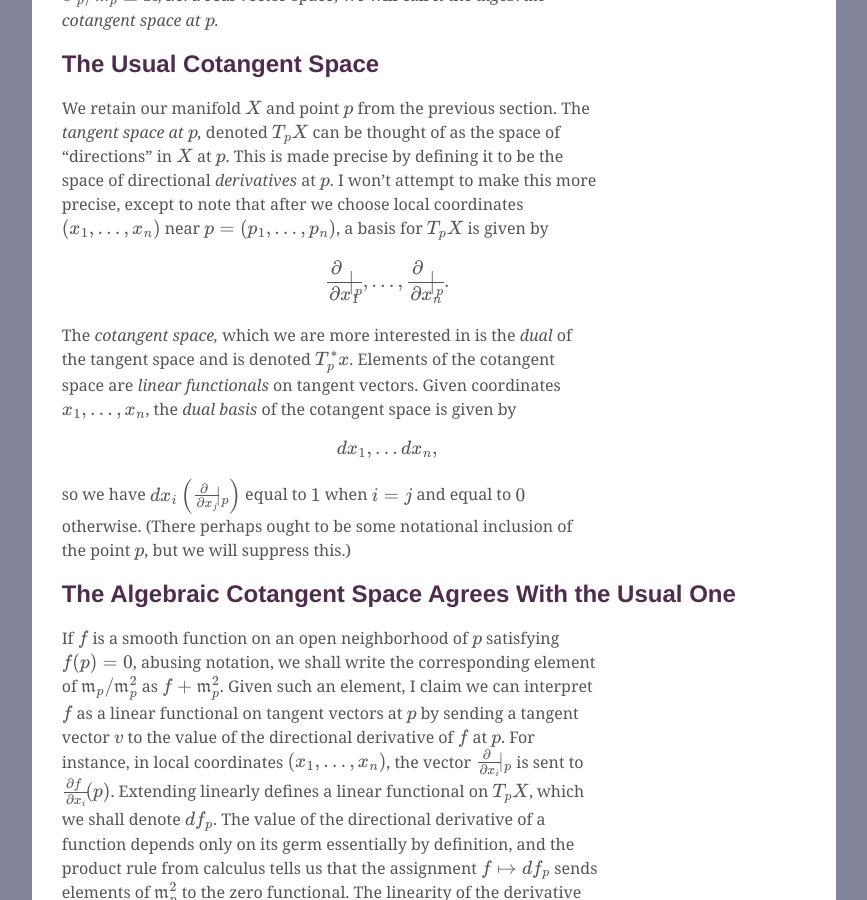
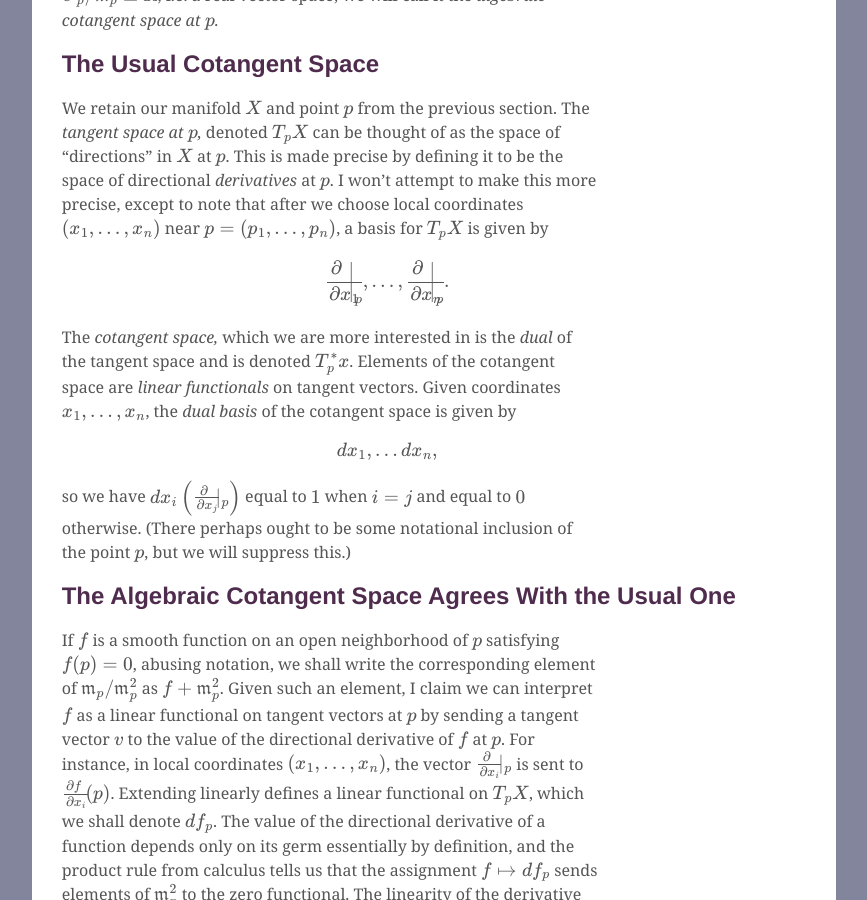
Before and after one commit to ryleelyman/Site, a Jekyll site: the page built from _posts/2020-07-10-Two-Approaches-to-the-Cotangent-Space.md, in a window 1280 px wide and 900 px high, scrolled down 1027 px. Shown: the whole window, without its empty margins (206-1073 px from the left). Built offline with Jekyll 4.4.1, drawn with Linux system fonts in a browser that asks for light colours; formulas are drawn with MathJax 3.

Commit message:
latex fix in 7/10 post

```diff
--- a/_posts/2020-07-10-Two-Approaches-to-the-Cotangent-Space.md
+++ b/_posts/2020-07-10-Two-Approaches-to-the-Cotangent-Space.md
@@ -60,7 +60,7 @@ I won't attempt to make this more precise, except to note that
 after we choose local coordinates $$(x_1,\dotsc,x_n)$$ near $$p = (p_1,\dotsc,p_n)$$,
 a basis for $$T_pX$$ is given by
 
-$$ \frac{\partial}{\partial x_1}\big|_p,\dotsc, \frac{\partial}{\partial x_n}\big|_p. $$
+$$ \frac{\partial}{\partial x_1}\bigg|_p,\dotsc, \frac{\partial}{\partial x_n}\bigg|_p. $$
 
 
 The *cotangent space,* which we are more interested in is the
```
Also changed, not shown: 2 other files.
